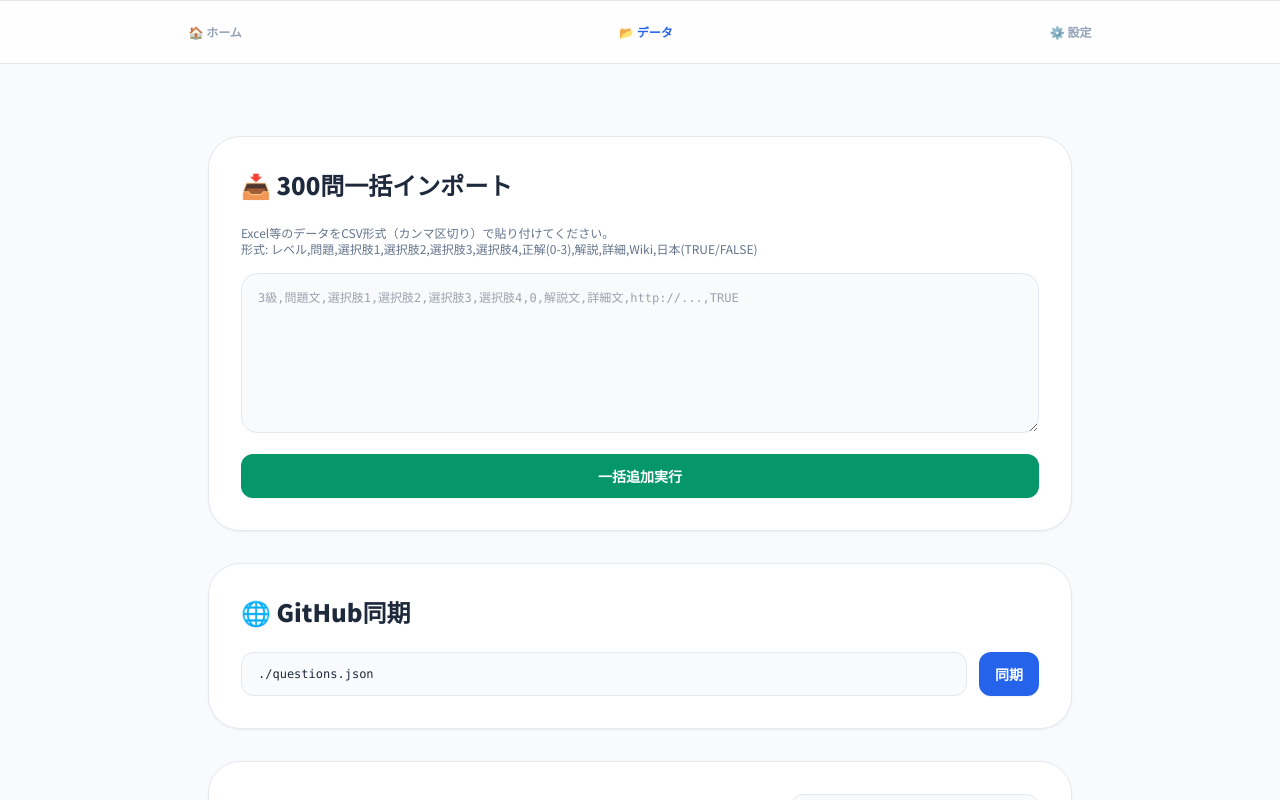
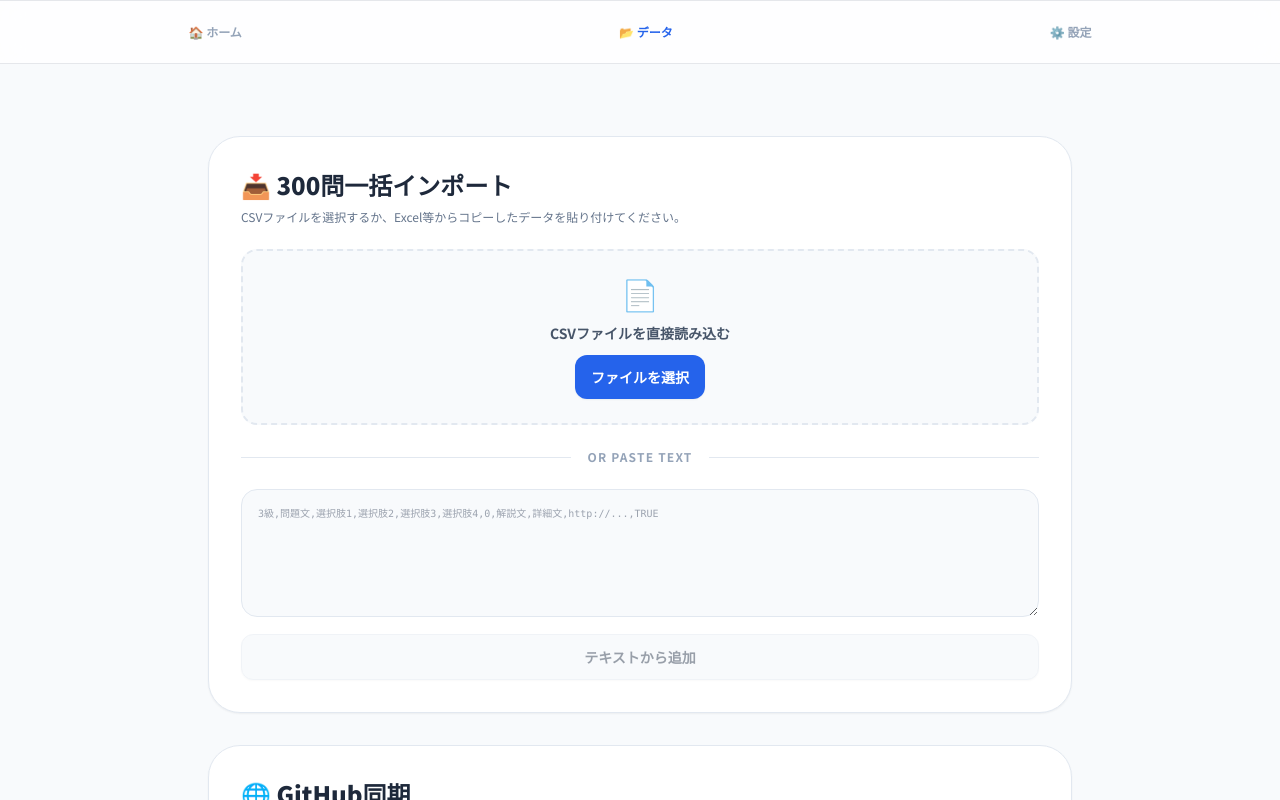
Before and after one commit to TMCOSK/World-Heritage-Quiz-Master, a React (Vite) app: page / in a window 1280 px wide. Both pictures are taken after a click on the button "📂 データ". Shown: the top 800 px of the page. Built offline with nearby package versions, Linux system fonts and the light colour scheme.

Commit message:
feat(import): Add file upload for CSV import
Introduces functionality to import quiz questions via file upload. This complements the existing bulk text import and provides a more user-friendly way to manage larger datasets. Includes CSV parsing and duplicate checking.

```diff
--- a/App.tsx
+++ b/App.tsx
@@ -38,6 +38,8 @@ export default function App() {
   const [searchQuery, setSearchQuery] = useState('');
   const [bulkInput, setBulkInput] = useState('');
   const [remoteUrl, setRemoteUrl] = useState(() => localStorage.getItem('wh_remote_url') || './questions.json');
+
+  const fileInputRef = useRef<HTMLInputElement>(null);
 
   useEffect(() => {
     const initData = async () => {
@@ -96,17 +98,37 @@ export default function App() {
     }
   };
 
-  const handleBulkImport = () => {
-    if (!bulkInput.trim()) return;
-    const parsed = parseCSV(bulkInput);
+  const processCsvText = (text: string) => {
+    const parsed = parseCSV(text);
     if (parsed.length === 0) {
-      alert("CSV形式が正しくありません。");
+      alert("CSV形式が正しくありません。ヘッダー（level,question...）を確認してください。");
       return;
     }
     const unique = parsed.filter(n => !isDuplicate(n.question, dbItems));
     setDbItems(prev => [...prev, ...unique]);
+    alert(`${unique.length}問を追加しました。`);
+  };
+
+  const handleBulkImport = () => {
+    if (!bulkInput.trim()) return;
+    processCsvText(bulkInput);
     setBulkInput('');
-    alert(`${unique.length}問を追加しました。これをGitHubに反映するには、下の「JSONを保存」ボタンで書き出してアップロードしてください。`);
+  };
+
+  const handleFileChange = (e: React.ChangeEvent<HTMLInputElement>) => {
+    const file = e.target.files?.[0];
+    if (!file) return;
+
+    const reader = new FileReader();
+    reader.onload = (event) => {
+      const text = event.target?.result as string;
+      if (text) {
+        processCsvText(text);
+      }
+      // Reset input
+      if (fileInputRef.current) fileInputRef.current.value = '';
+    };
+    reader.readAsText(file);
   };
 
   const startLibraryStudy = (level: QuizLevel) => {
@@ -197,18 +219,44 @@ export default function App() {
   const renderManage = () => (
     <div className="max-w-4xl mx-auto space-y-8 py-10 px-4 animate-fade-in-up">
       <div className="bg-white p-8 rounded-[2rem] border border-slate-200 shadow-sm">
-        <h2 className="text-2xl font-black mb-6">📥 300問一括インポート</h2>
-        <p className="text-xs text-slate-500 mb-4">
-          Excel等のデータをCSV形式（カンマ区切り）で貼り付けてください。<br/>
-          形式: レベル,問題,選択肢1,選択肢2,選択肢3,選択肢4,正解(0-3),解説,詳細,Wiki,日本(TRUE/FALSE)
+        <h2 className="text-2xl font-black mb-2 flex items-center gap-2">📥 300問一括インポート</h2>
+        <p className="text-xs text-slate-500 mb-6">
+          CSVファイルを選択するか、Excel等からコピーしたデータを貼り付けてください。
         </p>
-        <textarea
-          className="w-full h-40 p-4 bg-slate-50 border border-slate-200 rounded-2xl font-mono text-xs mb-4 outline-none focus:border-blue-400"
-          placeholder="3級,問題文,選択肢1,選択肢2,選択肢3,選択肢4,0,解説文,詳細文,http://...,TRUE"
-          value={bulkInput}
-          onChange={e => setBulkInput(e.target.value)}
-        />
-        <Button variant="success" className="w-full" onClick={handleBulkImport}>一括追加実行</Button>
+
+        <div className="space-y-6">
+          <div className="p-6 bg-slate-50 rounded-2xl border-2 border-dashed border-slate-200 flex flex-col items-center justify-center gap-3">
+            <span className="text-3xl">📄</span>
+            <p className="text-sm font-bold text-slate-600">CSVファイルを直接読み込む</p>
+            <input
+              type="file"
+              accept=".csv"
+              className="hidden"
+              ref={fileInputRef}
+              onChange={handleFileChange}
+            />
+            <Button variant="primary" onClick={() => fileInputRef.current?.click()}>
+              ファイルを選択
+            </Button>
+          </div>
+
+          <div className="relative">
+            <div className="absolute inset-0 flex items-center"><span className="w-full border-t border-slate-200"></span></div>
+            <div className="relative flex justify-center text-xs uppercase"><span className="bg-white px-4 text-slate-400 font-bold tracking-widest">OR Paste Text</span></div>
+          </div>
+
+          <div>
+            <textarea
+              className="w-full h-32 p-4 bg-slate-50 border border-slate-200 rounded-2xl font-mono text-[10px] mb-3 outline-none focus:border-blue-400"
+              placeholder="3級,問題文,選択肢1,選択肢2,選択肢3,選択肢4,0,解説文,詳細文,http://...,TRUE"
+              value={bulkInput}
+              onChange={e => setBulkInput(e.target.value)}
+            />
+            <Button variant="secondary" className="w-full" onClick={handleBulkImport} disabled={!bulkInput.trim()}>
+              テキストから追加
+            </Button>
+          </div>
+        </div>
       </div>
 
       <div className="bg-white p-8 rounded-[2rem] border border-slate-200 shadow-sm">
```
